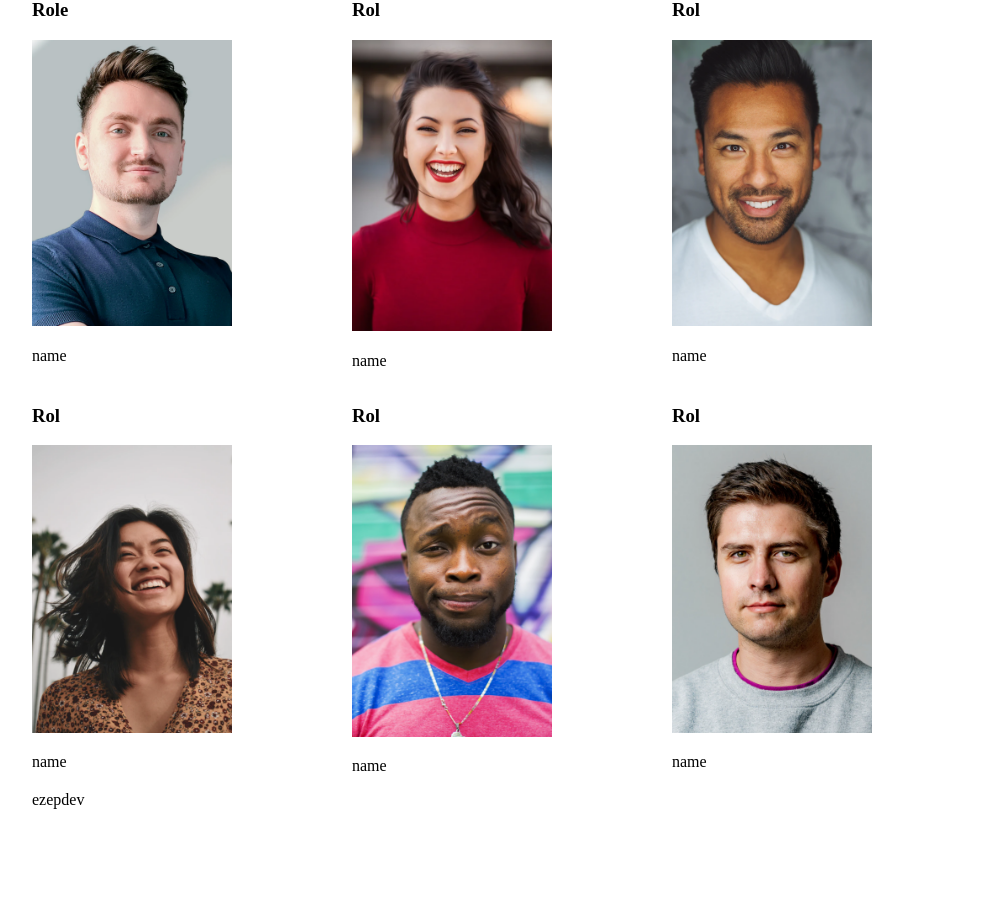
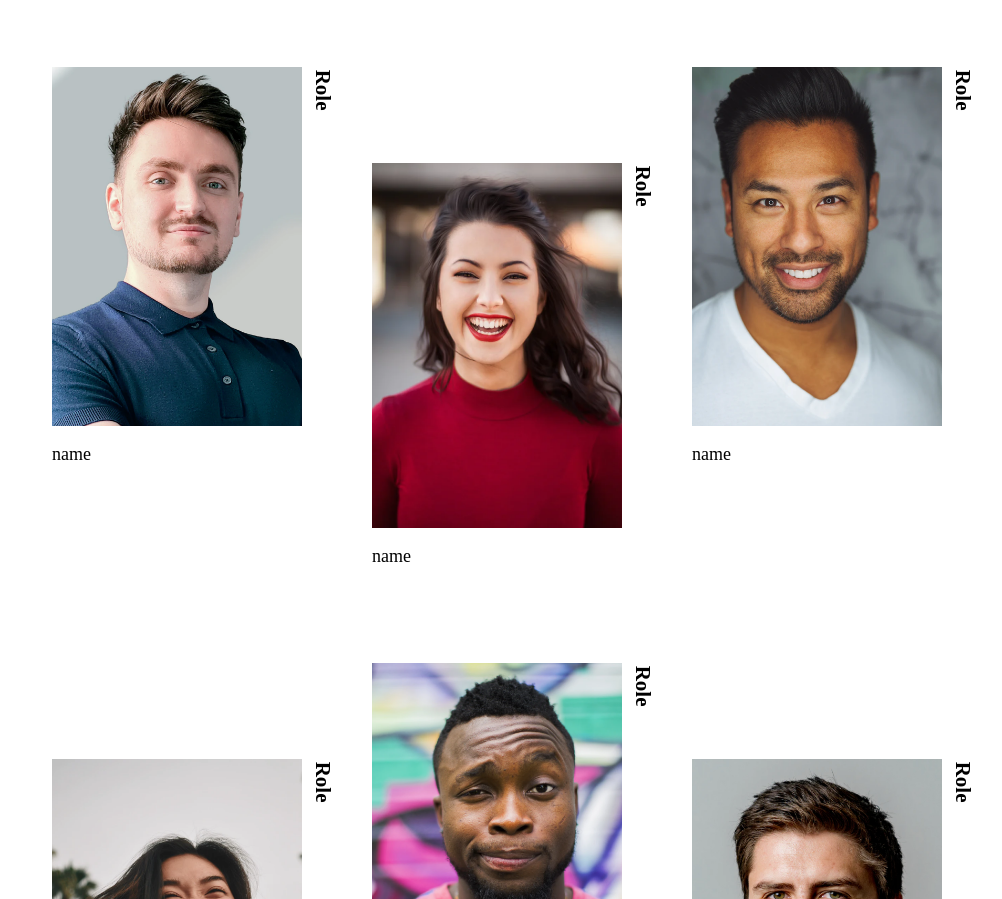
Before and after one commit to ezepdev/my_team_page, a website: page public/index.html in a window 1280 px wide. Shown: the part 163-1062 px from the top of the page, without its empty margins (128-1130 px from the left). Before the commit the page ends 1005 px from the top, so only its background shows below. Drawn offline with Linux system fonts and the light colour scheme.

Commit message:
Estilo mas parecido

```diff
--- a/public/css/style.css
+++ b/public/css/style.css
@@ -1,8 +1,9 @@
 @import 'normalize.css';
 
 .container {
-    margin: 2em 10em;
-
+    font-size: 36px;
+    margin: 1em 5em;
+    width: 75vw;
 }
 
 .header {
@@ -11,18 +12,72 @@
 }
 
 .header__title {
-    flex-basis: 50% ;
+    font-size: 1em;
+    font-family: "PT serif";
+}
+
+.header__description {
+    font-family: 'Poppins';
+    font-size: .5em;
+}
+
+.header__description__title {
+    font-weight: 600;
+}
+
+.header__description__content {
+    font-weight: 200;
+    width: 400px;
 }
 
 .team {
     display: grid;
     grid-template-columns: repeat(3,1fr);
+    margin-top: 5%;
 }
 
 .team__card {
-    width: 200px;
+    width: 238px;
+    height: 500px;
+    font-size: .5em;
+    margin: 0;
+}
+
+.team__card:nth-child(even)  {
+    margin-top:30% ;
+}
+
+.team__card__role {
+    transform: rotate(90deg);
+    position: relative;
+    top: .5em;
+    height: fit-content;
+    margin: 0;
+    align-self: flex-start;
+}
+
+.team__card__header{
+    display: flex;
 }
 
 .team__card img {
-    width: 200px;
+    margin-top: 0;
+    width: 250px;
 }
+
+
+footer {
+    font-size: 1em;
+    background-color: black;
+    text-align: center;
+    font-weight: 500;
+    color: #5f5f5f;
+    font-family: 'Montserrat';
+}
+
+footer a {
+    color: #5f5f5f;
+    text-decoration: none;
+    color:#f24;
+
+}
--- a/public/index.html
+++ b/public/index.html
@@ -6,14 +6,27 @@
   <meta name="viewport" content="width=device-width, initial-scale=1.0">
   <title>team_page</title>
   <link rel="stylesheet" href="css/style.css" />
+  <link
+  href="https://fonts.googleapis.com/css2?family=PT+Serif&display=swap"
+  rel="stylesheet"
+/>
+
+<link
+href="https://fonts.googleapis.com/css2?family=Montserrat&display=swap"
+rel="stylesheet"
+/>
+<link
+  href="https://fonts.googleapis.com/css2?family=Poppins:wght@200;600&display=swap"
+  rel="stylesheet"
+/>
 </head>
 <body>
   <div class="container">
     <header class="header">
       <h1 class="header__title">The creative crew</h1>
       <div class="header__description">
-        <h3>Who we are</h3>
-        <p>
+        <h3 class="header__description__title">Who we are</h3>
+        <p class="header__description__content">
           We are team of creatively diverse. driven
           innovative individuals working in various
           locations from the world.
@@ -22,51 +35,51 @@
     </header>
     <section class="team">
       <article class="team__card">
-          <header class="team_card__title">
-            <h3>Role</h3>
+          <header class="team__card__header">
+            <img src="./images/photo1.png" alt="team_integrant">
+            <h3 class="team__card__role">Role</h3>
           </header>
-          <img src="./images/photo1.png" alt="team_integrant">
-          <p> name </p>
+          <p class="team__card__integrant"> name </p>
       </article>
       <article class="team__card">
-          <header class="team_card__title">
-            <h3>Rol</h3>
-          </header>
+        <header class="team__card__header">
           <img src="./images/photo2.png" alt="team_integrant">
-          <p> name </p>
+          <h3 class="team__card__role">Role</h3>
+        </header>
+        <p class="team__card__integrant"> name </p>
       </article>
       <article class="team__card">
-          <header class="team_card__title">
-            <h3>Rol</h3>
-          </header>
-          <img src="./images/photo3.png" alt="team_integrant">
-          <p> name </p>
+            <header class="team__card__header">
+              <img src="./images/photo3.png" alt="team_integrant">
+              <h3 class="team__card__role">Role</h3>
+            </header>
+            <p class="team__card__integrant"> name </p>
       </article>
       <article class="team__card">
-          <header class="team_card__title">
-            <h3>Rol</h3>
+          <header class="team__card__header">
+            <img src="./images/photo4.png" alt="team_integrant">
+            <h3 class="team__card__role">Role</h3>
           </header>
-          <img src="./images/photo4.png" alt="team_integrant">
-          <p> name </p>
+          <p class="team__card__integrant"> name </p>
       </article>
       <article class="team__card">
-          <header class="team_card__title">
-            <h3>Rol</h3>
+          <header class="team__card__header">
+            <img src="./images/photo5.png" alt="team_integrant">
+            <h3 class="team__card__role">Role</h3>
           </header>
-          <img src="./images/photo5.png" alt="team_integrant">
-          <p> name </p>
+          <p class="team__card__integrant"> name </p>
       </article>
       <article class="team__card">
-          <header class="team_card__title">
-            <h3>Rol</h3>
-          </header>
+        <header class="team__card__header">
           <img src="./images/photo6.png" alt="team_integrant">
-          <p> name </p>
+          <h3 class="team__card__role">Role</h3>
+        </header>
+        <p class="team__card__integrant"> name </p>
       </article>
     </section>
+    </div>
     <footer>
-      ezepdev
+      <p>created for username -  <a href="https://github.com/ezepdev">ezepdev</a></p>
     </footer>
-  </div>
 </body>
 </html>
```
